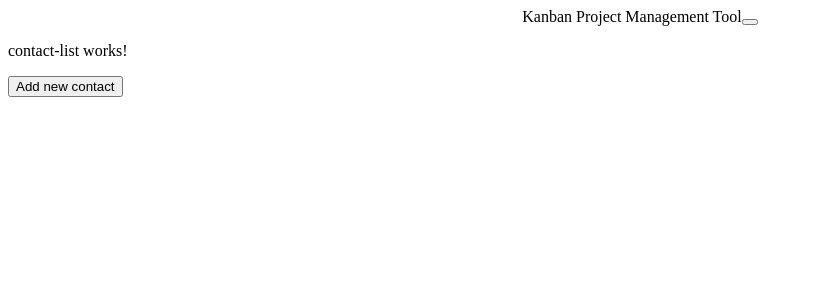
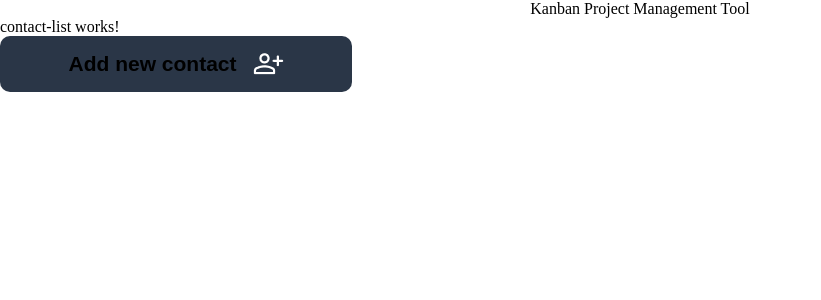
Before and after one commit to nilsalberding/Join, an Angular app: page / in a window 1280 px wide. Shown: the top 300 px of the page, without its empty margins (0-821 px from the left). Built offline with nearby package versions, Linux system fonts and the light colour scheme.

Commit message:
added global styles in styles.scss

```diff
--- a/public/assets/styles/mixins.scss
+++ b/public/assets/styles/mixins.scss
@@ -1,6 +1,21 @@
-@mixin fl($jc: center, $alit: center, $flexdir: column, $gap: 0, $rgap: 0, $cgap: 0, ) {
-    display: flex;
-    justify-content: $jc;
-    align-items: $alit;
-    flex-direction: $flexdir;
+@mixin fl(
+  $jc: center,
+  $alit: center,
+  $flexdir: column,
+  $gap: 0,
+  $rgap: 0,
+  $cgap: 0
+) {
+  display: flex;
+  justify-content: $jc;
+  align-items: $alit;
+  flex-direction: $flexdir;
 }
+
+@mixin displayFlex($fdir, $jc, $alit, $gap) {
+  display: flex;
+  flex-direction: $fdir;
+  justify-content: $jc;
+  align-items: $alit;
+  gap: $gap;
+}
--- a/src/app/main-content/contacts/contact-list/contact-list.component.html
+++ b/src/app/main-content/contacts/contact-list/contact-list.component.html
@@ -1,3 +1,5 @@
 <p>contact-list works!</p>
 
-<button class="add-new-contact-btn">Add new contact</button>
+<button class="add-new-contact-btn">
+  Add new contact <img src="assets/icons/add.png" alt="" />
+</button>
--- a/src/app/main-content/contacts/contact-list/contact-list.component.scss
+++ b/src/app/main-content/contacts/contact-list/contact-list.component.scss
@@ -1,8 +1,13 @@
 @use "../../../../../public/assets/styles/all-styles.scss" as *;
 
-.add-new-contact {
+.add-new-contact-btn {
   font-size: 21px;
   font-weight: bold;
   line-height: 120%;
   background-color: $mainColor;
+  @include displayFlex(row, center, center, 16px);
+  padding: 12px;
+  border-radius: 10px;
+  width: 352px;
+  height: 56px;
 }
--- a/src/styles.scss
+++ b/src/styles.scss
@@ -1 +1,10 @@
 /* You can add global styles to this file, and also import other style files */
+* {
+  padding: 0;
+  margin: 0;
+  box-sizing: border-box;
+  position: relative;
+  scroll-behavior: smooth;
+  list-style: none;
+  border-style: none;
+}
```
